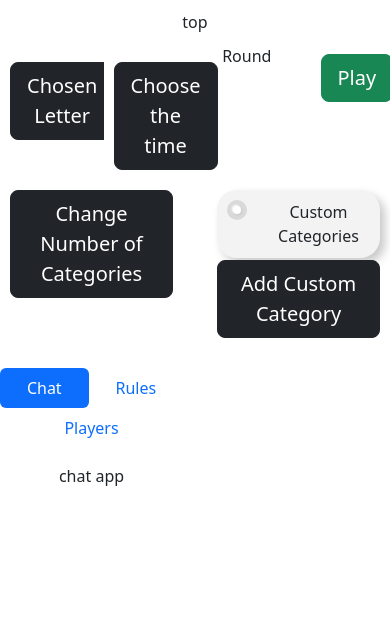
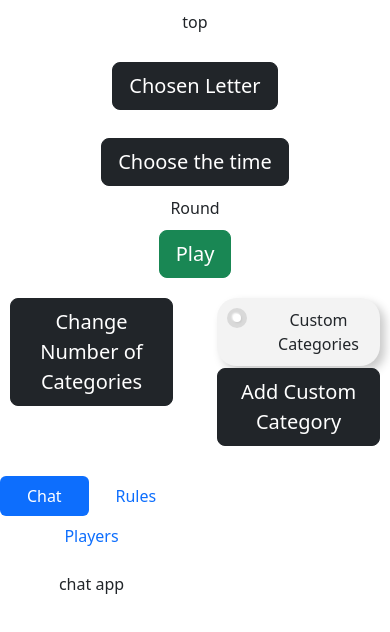
Before and after one commit to ZaidMGames/NEA---Scattergories-Game-Development, a website with bundled scripts: page index.html in a window 390 px wide. Built offline with nearby package versions, Linux system fonts and the light colour scheme.

Commit message:
sadfdsfasdf

```diff
--- a/index.html
+++ b/index.html
@@ -27,7 +27,7 @@
       </div>
     </div>
     <div class="row">
-      <div class="col-3 col-md-3 col-sm-3">
+      <div class="col-12 col-md-3 col-sm-3">
         <div class='inner'>
           <h1 id='keyLetter'> </h1>
         <button id ='changeLetterButton'
@@ -41,7 +41,7 @@
                 data-bs-html="true">Chosen Letter</button>
         </div>
       </div>
-      <div id='Timer'class="col-3 col-md-3 col-sm-3">
+      <div id='Timer'class="col-12 col-md-3 col-sm-3">
         <div class='inner'>
           <h1 id="timerText"> </h1>
           <button id="chosenTimeButton"
@@ -55,10 +55,10 @@
                   data-bs-html="true">Choose the time</button>
         </div>
       </div>
-      <div id='Round'class="col-3 col-md-3 col-sm-3">
+      <div id='Round'class="col-12 col-md-3 col-sm-3">
         Round
       </div>
-      <div id='PlayRestart'class="col-3 col-md-3 col-sm-3">
+      <div id='PlayRestart'class="col-12 col-md-3 col-sm-3">
         <div class='inner'>
           <button id="playButton"
             type="button"
```
